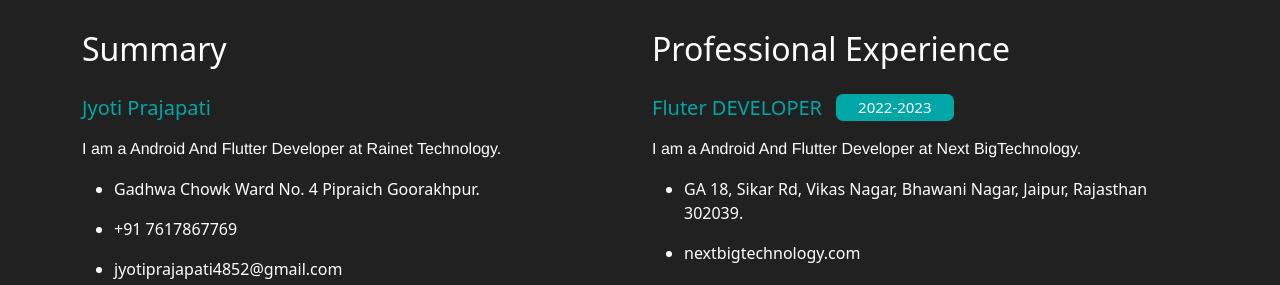
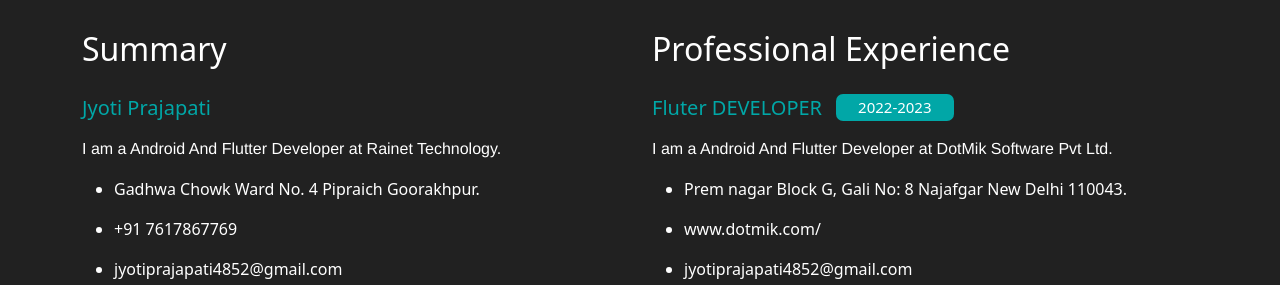
Before and after one commit to azeem251/jyoti-portfolio, a React (Vite) app: page / in a window 1280 px wide. Shown: the part 1900-2185 px from the top of the page. Built offline with nearby package versions, Linux system fonts and the light colour scheme.

Commit message:
Update Education.jsx

```diff
--- a/src/components/Education/Education.jsx
+++ b/src/components/Education/Education.jsx
@@ -39,10 +39,10 @@ const Education = () => {
                                     <h2>Professional Experience</h2>
                                     <div className='loacion0-conetn-box'>
                                         <h5>Fluter DEVELOPER <span className='sentury-span'>2022-2023</span></h5>
-                                        <p className='my-3'>I am a Android And Flutter Developer at Next BigTechnology.</p>
+                                        <p className='my-3'>I am a Android And Flutter Developer at DotMik Software Pvt Ltd.</p>
                                         <ul >
-                                            <li>GA 18, Sikar Rd, Vikas Nagar, Bhawani Nagar, Jaipur, Rajasthan 302039.</li>
-                                            <li><Link to='nextbigtechnology.com' style={{color:"#ffff"}}>nextbigtechnology.com</Link></li>
+                                            <li>Prem nagar Block G, Gali No: 8 Najafgar New Delhi 110043.</li>
+                                            <li><Link to='nextbigtechnology.com' style={{color:"#ffff"}}>www.dotmik.com/</Link></li>
 
                                             <li>jyotiprajapati4852@gmail.com</li>
                                         </ul>
```
